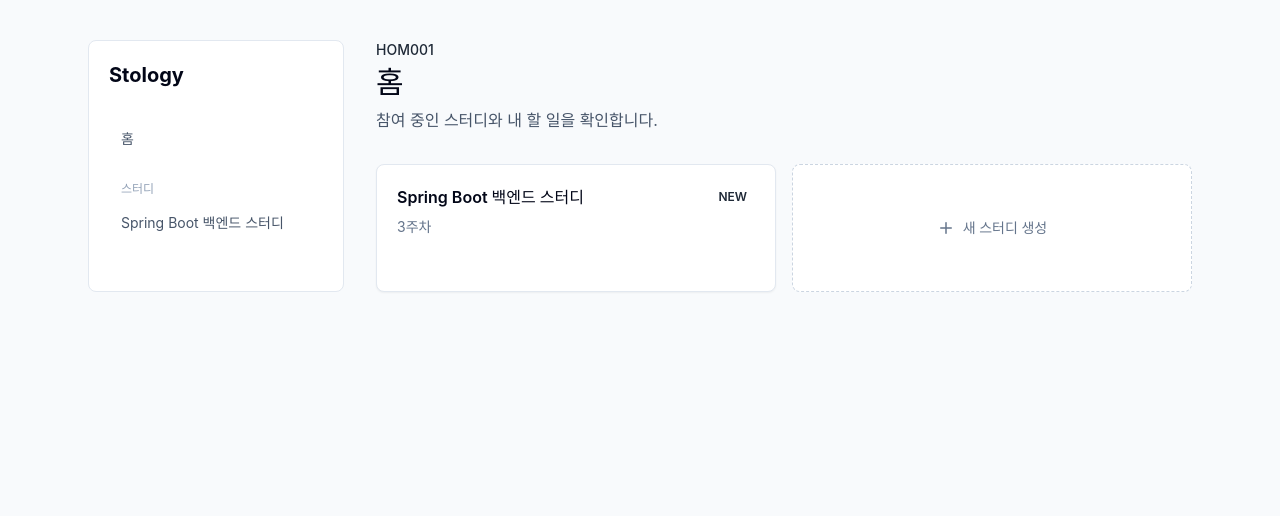
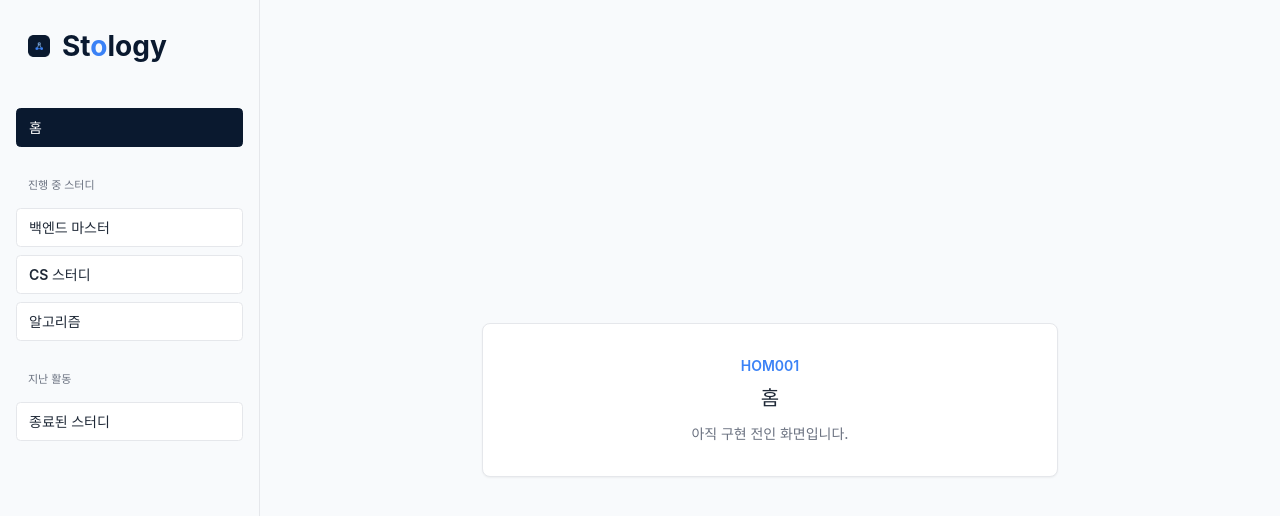
Before and after one commit to Stology/FE, a React (Vite) app: page / in a window 1280 px wide. Shown: the top 516 px of the page. Built offline with nearby package versions, Linux system fonts and the light colour scheme.

Commit message:
refactor: 미구현 페이지를 placeholder로 정리 (#5)

```diff
--- a/src/pages/home/HomePage.tsx
+++ b/src/pages/home/HomePage.tsx
@@ -1,72 +1,7 @@
-import { Plus } from 'lucide-react';
-import { Link } from 'react-router-dom';
-
-const mockStudies = [
-  {
-    id: 'spring-study',
-    name: 'Spring Boot 백엔드 스터디',
-    week: '3주차',
-    hasNew: true,
-  },
-];
+import { AppLayout, PagePlaceholder } from '@/shared/ui';
 
 export const HomePage = () => (
-  <main className="min-h-screen bg-slate-50">
-    <div className="mx-auto flex w-full max-w-6xl gap-8 px-6 py-10">
-      <aside className="w-64 shrink-0 rounded-lg border border-slate-200 bg-white p-5">
-        <h1 className="text-xl font-bold text-slate-950">Stology</h1>
-        <nav className="mt-8 space-y-2 text-sm text-slate-600">
-          <Link className="block rounded-md bg-stology-50 px-3 py-2 text-stology-700" to="/">
-            홈
-          </Link>
-          <p className="px-3 pt-4 text-xs font-semibold uppercase text-slate-400">스터디</p>
-          {mockStudies.map((study) => (
-            <Link
-              className="block rounded-md px-3 py-2 hover:bg-slate-100"
-              key={study.id}
-              to={`/studies/${study.id}/knowledge`}
-            >
-              {study.name}
-            </Link>
-          ))}
-        </nav>
-      </aside>
-
-      <section className="min-w-0 flex-1">
-        <div className="mb-8">
-          <p className="text-sm font-medium text-stology-600">HOM001</p>
-          <h2 className="mt-1 text-3xl font-bold text-slate-950">홈</h2>
-          <p className="mt-2 text-slate-600">참여 중인 스터디와 내 할 일을 확인합니다.</p>
-        </div>
-
-        <div className="grid gap-4 md:grid-cols-2">
-          {mockStudies.map((study) => (
-            <Link
-              className="rounded-lg border border-slate-200 bg-white p-5 shadow-sm transition hover:border-stology-200 hover:shadow-md"
-              key={study.id}
-              to={`/studies/${study.id}/knowledge`}
-            >
-              <div className="flex items-start justify-between gap-4">
-                <div>
-                  <h3 className="font-semibold text-slate-950">{study.name}</h3>
-                  <p className="mt-2 text-sm text-slate-500">{study.week}</p>
-                </div>
-                {study.hasNew ? (
-                  <span className="rounded-full bg-stology-50 px-2 py-1 text-xs font-semibold text-stology-700">
-                    NEW
-                  </span>
-                ) : null}
-              </div>
-            </Link>
-          ))}
-
-          <button className="flex min-h-32 items-center justify-center rounded-lg border border-dashed border-slate-300 bg-white p-5 text-slate-500 transition hover:border-stology-300 hover:text-stology-700">
-            <span className="flex items-center gap-2 text-sm font-semibold">
-              <Plus size={18} aria-hidden />새 스터디 생성
-            </span>
-          </button>
-        </div>
-      </section>
-    </div>
-  </main>
+  <AppLayout>
+    <PagePlaceholder code="HOM001" title="홈" />
+  </AppLayout>
 );
--- a/src/pages/invite/InvitePage.tsx
+++ b/src/pages/invite/InvitePage.tsx
@@ -1,23 +1,7 @@
-import { useParams } from 'react-router-dom';
+import { PagePlaceholder } from '@/shared/ui';
 
-export const InvitePage = () => {
-  const { token } = useParams();
-
-  return (
-    <main className="flex min-h-screen items-center justify-center bg-slate-50 px-6">
-      <section className="w-full max-w-lg rounded-lg border border-slate-200 bg-white p-8 shadow-sm">
-        <p className="mb-2 text-sm font-medium text-stology-600">INV001</p>
-        <h1 className="text-2xl font-bold text-slate-950">스터디 초대 수락</h1>
-        <p className="mt-3 text-sm leading-6 text-slate-600">
-          초대 토큰 검증 후 스터디명, 스터디장, 현재 멤버 수를 표시할 화면입니다.
-        </p>
-        <p className="mt-4 rounded-md bg-slate-100 px-3 py-2 text-xs text-slate-500">
-          token: {token}
-        </p>
-        <button className="mt-6 w-full rounded-md bg-stology-600 px-4 py-3 text-sm font-semibold text-white transition hover:bg-stology-700">
-          참여하기
-        </button>
-      </section>
-    </main>
-  );
-};
+export const InvitePage = () => (
+  <main className="min-h-screen bg-stology-off-white px-6">
+    <PagePlaceholder code="INV001" title="초대 수락" />
+  </main>
+);
--- a/src/pages/login/LoginPage.tsx
+++ b/src/pages/login/LoginPage.tsx
@@ -1,21 +1,7 @@
-import { BookOpen } from 'lucide-react';
+import { PagePlaceholder } from '@/shared/ui';
 
 export const LoginPage = () => (
-  <main className="flex min-h-screen items-center justify-center bg-slate-50 px-6">
-    <section className="w-full max-w-md rounded-lg border border-slate-200 bg-white p-8 shadow-sm">
-      <div className="mb-8 flex items-center gap-3">
-        <div className="flex size-11 items-center justify-center rounded-md bg-stology-600 text-white">
-          <BookOpen size={22} aria-hidden />
-        </div>
-        <div>
-          <h1 className="text-2xl font-bold text-slate-950">Stology</h1>
-          <p className="text-sm text-slate-500">스터디 활동이 지식 구조가 되도록</p>
-        </div>
-      </div>
-
-      <button className="w-full rounded-md bg-[#FEE500] px-4 py-3 text-sm font-semibold text-slate-950 transition hover:bg-[#f5dc00]">
-        카카오로 로그인
-      </button>
-    </section>
+  <main className="min-h-screen bg-stology-off-white px-6">
+    <PagePlaceholder code="LGN001" title="로그인" />
   </main>
 );
--- a/src/pages/review/ReviewPage.tsx
+++ b/src/pages/review/ReviewPage.tsx
@@ -1,41 +1,7 @@
-import { useParams } from 'react-router-dom';
+import { AppLayout, PagePlaceholder } from '@/shared/ui';
 
-const mockCandidates = ['DI', 'Bean', 'Controller'];
-
-export const ReviewPage = () => {
-  const { materialId } = useParams();
-
-  return (
-    <main className="min-h-screen bg-slate-50 px-6 py-8">
-      <section className="mx-auto max-w-4xl rounded-lg border border-slate-200 bg-white p-8 shadow-sm">
-        <p className="text-sm font-medium text-stology-600">REV001</p>
-        <h1 className="mt-2 text-2xl font-bold text-slate-950">AI 후보 검토</h1>
-        <p className="mt-2 text-sm text-slate-500">materialId: {materialId}</p>
-
-        <div className="mt-6 space-y-3">
-          {mockCandidates.map((candidate) => (
-            <article
-              className="flex items-center justify-between rounded-lg border border-slate-200 p-4"
-              key={candidate}
-            >
-              <div>
-                <h2 className="font-semibold text-slate-950">{candidate}</h2>
-                <p className="mt-1 text-sm text-slate-500">
-                  Evidence와 온톨로지 매칭 정보를 표시할 후보 카드입니다.
-                </p>
-              </div>
-              <div className="flex gap-2">
-                <button className="rounded-md bg-stology-600 px-3 py-2 text-sm font-medium text-white">
-                  승인
-                </button>
-                <button className="rounded-md border border-slate-200 px-3 py-2 text-sm font-medium text-slate-700">
-                  반려
-                </button>
-              </div>
-            </article>
-          ))}
-        </div>
-      </section>
-    </main>
-  );
-};
+export const ReviewPage = () => (
+  <AppLayout>
+    <PagePlaceholder code="REV001" title="AI 후보 검토" />
+  </AppLayout>
+);
```
